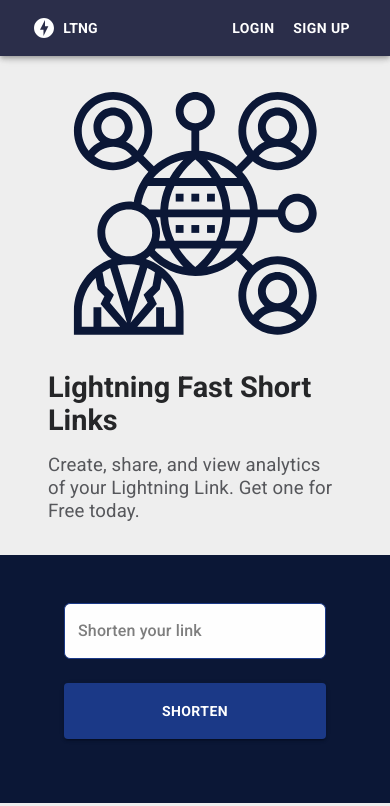
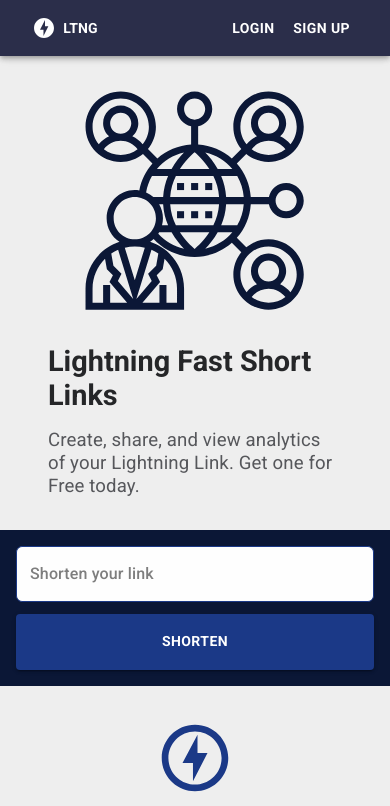
Before and after one commit to ericellb/Lightning-Link, a React (Create React App) app in the folder client/: page /#/ in a window 390 px wide. Shown: the top 806 px of the page. Built offline with nearby package versions, Linux system fonts and the light colour scheme.

Commit message:
Styling of URLS in List after shorten + Fix clipboard copy bug

```diff
--- a/client/src/components/Hero/index.tsx
+++ b/client/src/components/Hero/index.tsx
@@ -33,8 +33,8 @@ const useStyles = makeStyles(theme => ({
     color: '#56575b'
   },
   linkImage: {
-    height: 'calc(30vh + 4 * ((100vw - 520px) / 200))',
-    width: 'calc(30vh + 4 * ((100vw - 520px) / 200))',
+    height: 'calc(27vh + 4 * ((100vw - 520px) / 200))',
+    width: 'calc(27vh + 4 * ((100vw - 520px) / 200))',
     fill: '#0b1736'
   },
   gridItem: {
--- a/client/src/components/Info/index.tsx
+++ b/client/src/components/Info/index.tsx
@@ -8,8 +8,7 @@ const useStyles = makeStyles(theme => ({
     justifyContent: 'center'
   },
   centerText: {
-    textAlign: 'center',
-    minHeight: '350px'
+    textAlign: 'center'
   },
   gridCard: {
     paddingTop: '2em',
--- a/client/src/components/Shortener/index.tsx
+++ b/client/src/components/Shortener/index.tsx
@@ -8,8 +8,12 @@ const useStyles = makeStyles(theme => ({
   container: {
     width: '100%',
     backgroundColor: '#0b1736',
-    padding: '3em',
-    boxSizing: 'border-box'
+    paddingTop: '1em',
+    paddingBottom: '1em',
+    boxSizing: 'border-box',
+    [theme.breakpoints.up('md')]: {
+      marginBottom: '3em'
+    }
   },
   flex: {
     display: 'flex',
@@ -45,26 +49,31 @@ const useStyles = makeStyles(theme => ({
   },
   item1: {
     order: 1,
+    paddingBottom: '0px !important',
     [theme.breakpoints.up('md')]: {
-      order: 1
+      order: 1,
+      paddingBottom: '12px !important'
     }
   },
   item2: {
     order: 2,
-    marginBottom: '1em',
+    marginBottom: '12px',
+    paddingBottom: '0px !important',
     [theme.breakpoints.up('md')]: {
       order: 2,
-      marginBottom: '0em'
+      marginBottom: '0em',
+      paddingBottom: '12px !important'
     }
   },
   urlList: {
     order: 3,
-    width: '100%',
+    width: 'calc(100% - 24px)',
     maxWidth: '1240px',
     backgroundColor: '#FEFEFE',
     color: 'black',
-    fontSize: '16px',
+    fontSize: '17px',
     margin: '12px',
+    marginTop: '0px',
     padding: '0px',
     fontWeight: 300,
     '& li:not(:last-child):after': {
@@ -88,7 +97,17 @@ const useStyles = makeStyles(theme => ({
   listItem: {
     padding: '16px',
     display: 'flex',
-    justifyContent: 'space-between'
+    justifyContent: 'space-between',
+    flexWrap: 'nowrap',
+    [theme.breakpoints.down('xs')]: {
+      flexWrap: 'wrap'
+    }
+  },
+  urlListDestination: {
+    color: 'black',
+    [theme.breakpoints.down('xs')]: {
+      marginBottom: '8px'
+    }
   },
   urlListSlug: {
     color: '#2a5bd7',
@@ -96,10 +115,10 @@ const useStyles = makeStyles(theme => ({
       textDecoration: 'none',
       color: '#0236b9',
       fontWeight: 400
+    },
+    [theme.breakpoints.down('xs')]: {
+      width: '100%'
     }
-  },
-  urlListDestination: {
-    color: 'black'
   },
   copyButton: {
     marginLeft: '1em',
@@ -111,7 +130,13 @@ const useStyles = makeStyles(theme => ({
     },
     maxHeight: '83px',
     height: '36px',
-    maxWidth: '71px'
+    maxWidth: '71px',
+    [theme.breakpoints.down('xs')]: {
+      maxWidth: 'none',
+      width: '100%',
+      margin: '0px',
+      marginTop: '8px'
+    }
   },
   copySuccess: {
     content: 'Copied !important',
@@ -119,7 +144,11 @@ const useStyles = makeStyles(theme => ({
     color: '#fefefe'
   },
   errorGrid: {
-    order: 3
+    order: 3,
+    paddingTop: '0px !important',
+    [theme.breakpoints.up('md')]: {
+      paddingTop: '12px !important'
+    }
   },
   errorContainer: {
     background: 'red',
@@ -170,7 +199,7 @@ export default function Shortener() {
   const handleClipboardCopy = (text: string) => {
     var dummyText = document.createElement('textarea');
     dummyText.style.position = 'absolute';
-    dummyText.style.top = document.documentElement.scrollTop.toString();
+    dummyText.style.top = document.documentElement.scrollTop.toString() + 'px';
     dummyText.value = text;
     document.body.appendChild(dummyText);
     dummyText.focus();
```
